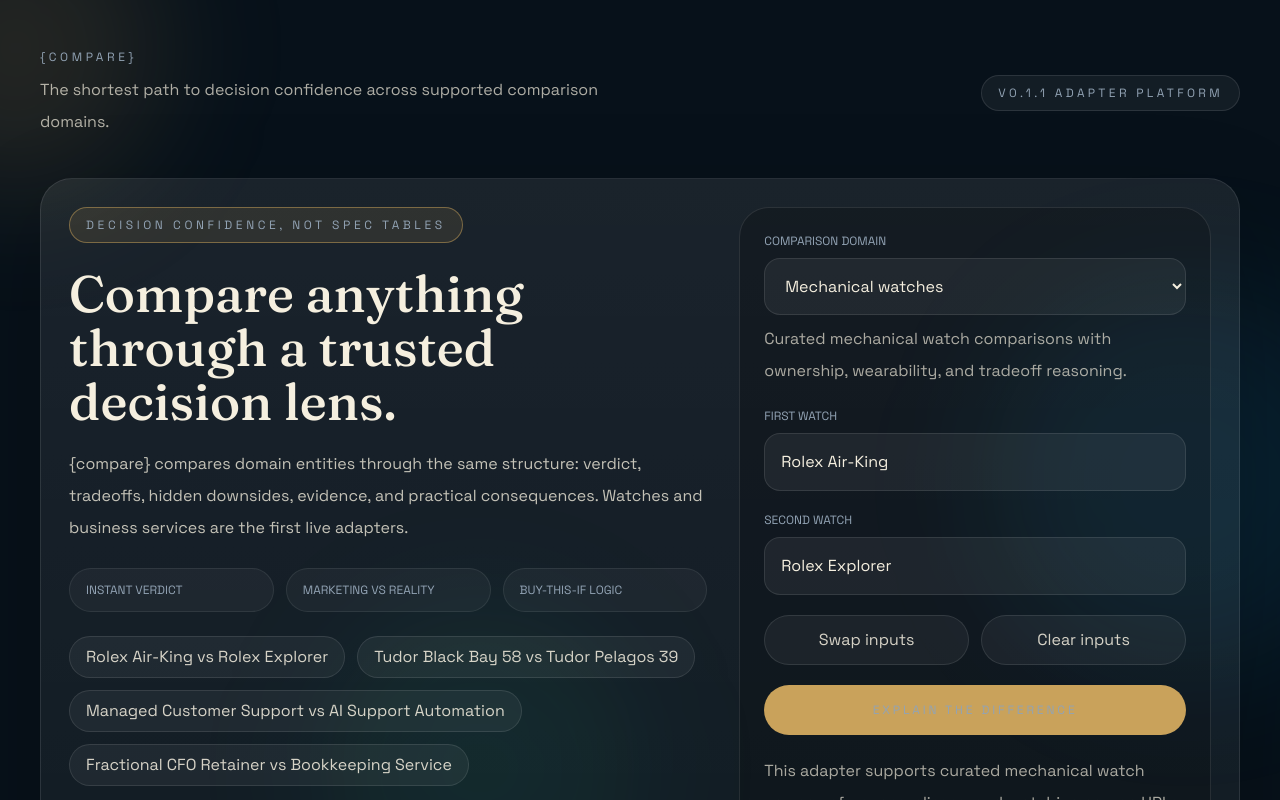
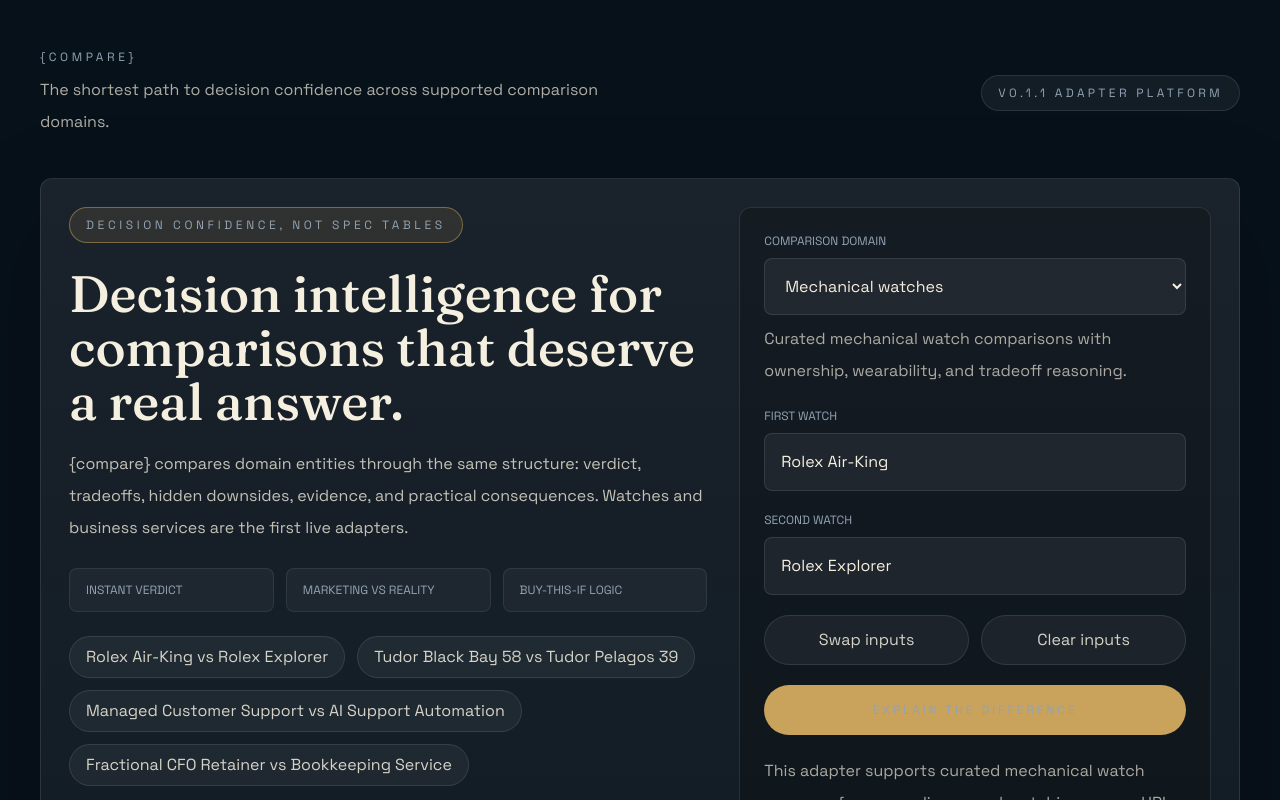
Before and after one commit to moldovancsaba/compare, a Next.js app: page / in a window 1280 px wide. Shown: the top 800 px of the page. Built offline with nearby package versions, Linux system fonts and the light colour scheme.

Commit message:
feat: refine editorial comparison UI

```diff
--- a/src/app/globals.css
+++ b/src/app/globals.css
@@ -34,9 +34,9 @@
   --status-warning-border: rgba(201, 162, 91, 0.34);
   --status-warning-bg: rgba(201, 162, 91, 0.1);
   --status-warning-text: #f5efdf;
-  --radius-card: 1.75rem;
-  --radius-panel: 2rem;
-  --radius-hero: 2.25rem;
+  --radius-card: 0.5rem;
+  --radius-panel: 0.75rem;
+  --radius-hero: 0.75rem;
 }
 
 * {
@@ -51,8 +51,10 @@
   margin: 0;
   min-height: 100vh;
   background:
-    radial-gradient(circle at top, rgba(201, 162, 91, 0.08), transparent 34%),
+    linear-gradient(rgba(255, 255, 255, 0.025) 1px, transparent 1px),
+    linear-gradient(90deg, rgba(255, 255, 255, 0.02) 1px, transparent 1px),
     linear-gradient(180deg, var(--canvas-top) 0%, var(--canvas) 44%, var(--canvas-bottom) 100%);
+  background-size: 100% 100%, 44px 44px, 100% 100%;
   color: var(--paper);
   font-family: var(--font-sans), sans-serif;
 }
@@ -113,13 +115,13 @@
 
 .surface-form {
   border: 1px solid var(--border-soft);
-  border-radius: 1.875rem;
+  border-radius: var(--radius-panel);
   background: var(--black-20);
 }
 
 .surface-item {
   border: 1px solid var(--border-faint);
-  border-radius: 1.5rem;
+  border-radius: var(--radius-card);
   background: var(--white-04);
 }
 
@@ -150,7 +152,7 @@
 
 .catalog-picker-name {
   border: 1px solid var(--border-soft);
-  border-radius: 1rem;
+  border-radius: var(--radius-card);
   background: var(--white-05);
   padding: 0.75rem 1rem;
 }
@@ -162,7 +164,7 @@
 
 .field-input {
   border: 1px solid var(--border-soft);
-  border-radius: 1rem;
+  border-radius: var(--radius-card);
   background: var(--white-06);
   color: var(--paper);
   outline: none;
@@ -206,18 +208,6 @@
 
 .placeholder-muted::placeholder {
   color: var(--muted);
-}
-
-.ambient-orb-gold {
-  background: color-mix(in srgb, var(--accent) 14%, transparent);
-}
-
-.ambient-orb-sky {
-  background: rgba(14, 165, 233, 0.1);
-}
-
-.ambient-orb-emerald {
-  background: rgba(16, 185, 129, 0.08);
 }
 
 /* Typography primitives */
@@ -282,14 +272,14 @@
 
 .status-danger {
   border: 1px solid var(--status-danger-border);
-  border-radius: 1rem;
+  border-radius: var(--radius-card);
   background: var(--status-danger-bg);
   color: var(--status-danger-text);
 }
 
 .status-warning {
   border: 1px solid var(--status-warning-border);
-  border-radius: 1rem;
+  border-radius: var(--radius-card);
   background: var(--status-warning-bg);
   color: var(--status-warning-text);
 }
--- a/src/app/page.tsx
+++ b/src/app/page.tsx
@@ -4,11 +4,6 @@
 export default function HomePage() {
   return (
     <main className="app-shell min-h-screen">
-      <div className="pointer-events-none absolute inset-0 overflow-hidden">
-        <div className="ambient-orb-gold absolute left-[-8rem] top-[-6rem] h-72 w-72 rounded-full blur-3xl" />
-        <div className="ambient-orb-sky absolute right-[-6rem] top-[18rem] h-96 w-96 rounded-full blur-3xl" />
-        <div className="ambient-orb-emerald absolute bottom-[-8rem] left-[25%] h-80 w-80 rounded-full blur-3xl" />
-      </div>
       <div className="relative mx-auto max-w-7xl px-5 py-8 sm:px-8 sm:py-12 lg:px-10">
         <div className="mb-10 flex flex-wrap items-center justify-between gap-6">
           <div>
--- a/src/components/comparison-hero.tsx
+++ b/src/components/comparison-hero.tsx
@@ -34,7 +34,7 @@
     <div className="space-y-6">
       <div className="pill-accent inline-flex px-4 py-2 eyebrow eyebrow-xwide">Decision confidence, not spec tables</div>
       <div>
-        <h1 className="title-hero max-w-3xl">Compare anything through a trusted decision lens.</h1>
+        <h1 className="title-hero max-w-3xl">Decision intelligence for comparisons that deserve a real answer.</h1>
         <p className="body-copy body-copy-muted mt-5 max-w-2xl">
           {appName} compares domain entities through the same structure: verdict, tradeoffs, hidden downsides,
           evidence, and practical consequences. Watches and business services are the first live adapters.
--- a/src/components/comparison-result.tsx
+++ b/src/components/comparison-result.tsx
@@ -133,6 +133,32 @@
           ))}
         </div>
       </div>
+    </section>
+  );
+}
+
+function DecisionScanPanel({ result }: { result: GenericComparisonResult }) {
+  const limitation = result.evidenceSummary.limitations[0] ?? "No major evidence limitation is attached to this result.";
+
+  return (
+    <section className="grid gap-3 md:grid-cols-2 xl:grid-cols-4">
+      <article className="surface-card p-4 shadow-none">
+        <p className="card-kicker mb-2">Recommendation</p>
+        <p className="title-section text-xl">{result.verdict.strongerChoice}</p>
+      </article>
+      <article className="surface-card p-4 shadow-none">
+        <p className="card-kicker mb-2">Confidence</p>
+        <p className="title-section text-xl capitalize">{result.verdict.confidence}</p>
+        <p className="body-copy body-copy-faint mt-2 text-xs leading-5">{result.verdict.confidenceRationale}</p>
+      </article>
+      <article className="surface-card p-4 shadow-none">
+        <p className="card-kicker mb-2">Data quality</p>
+        <p className="title-section text-xl capitalize">{result.evidenceSummary.dataQuality}</p>
+      </article>
+      <article className="surface-card p-4 shadow-none">
+        <p className="card-kicker mb-2">Caveat</p>
+        <p className="body-copy body-copy-strong text-sm leading-6">{limitation}</p>
+      </article>
     </section>
   );
 }
@@ -541,6 +567,8 @@
         </div>
       </section>
 
+      <DecisionScanPanel result={result} />
+
       <VerdictPanel result={result} />
 
       <EvidenceSummaryPanel result={result} />
```
Also changed, not shown: .codex/memory/backlog.json, .codex/memory/project_state.json, 2 other files (tests, documents, lock files or other folders).
